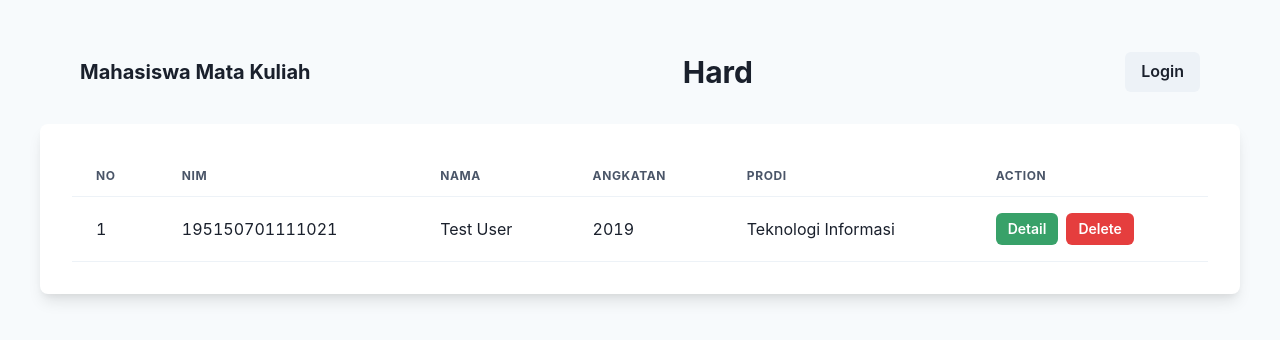
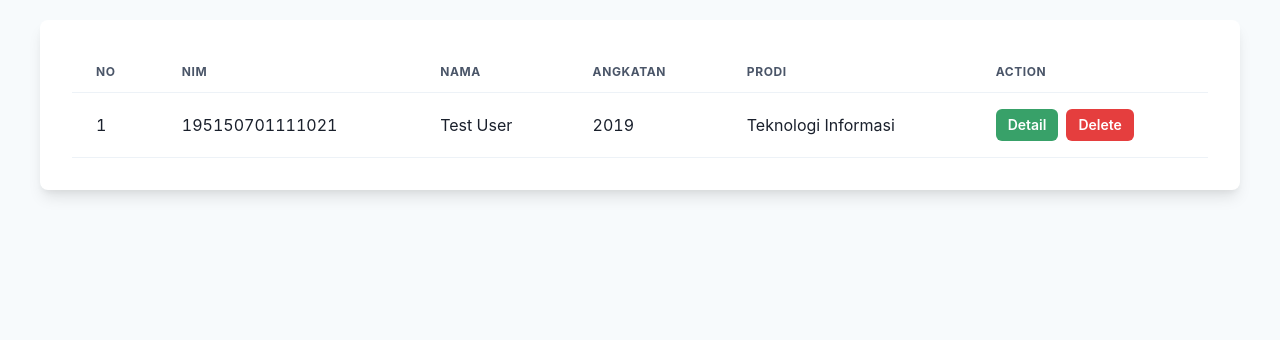
Before and after one commit to mhnasrullah/fepapemin, a Next.js app: page / in a window 1280 px wide. Shown: the top 340 px of the page. Built offline with nearby package versions, Linux system fonts and the light colour scheme.

Commit message:
style: add styling

```diff
--- a/pages/index.js
+++ b/pages/index.js
@@ -30,8 +30,6 @@ export default function Home() {
       pb={10}
       px={10}
     >
-      <Navbar />
-
       <Box
         rounded="lg"
         bg={useColorModeValue("white", "gray.700")}
--- a/pages/users/[id].js
+++ b/pages/users/[id].js
@@ -15,9 +15,11 @@ import {
   Tbody,
   Td,
 } from "@chakra-ui/react";
+import Layout from "../../components/layout";
 
 const Detail = () => {
   return (
+    <Layout>
       <Center py={6}>
         <Box
           maxW="5xl"
@@ -110,6 +112,7 @@ const Detail = () => {
           </Stack>
         </Box>
       </Center>
+    </Layout>
   );
 };
 
```
Lines whose indentation alone changed are shown as unchanged.
